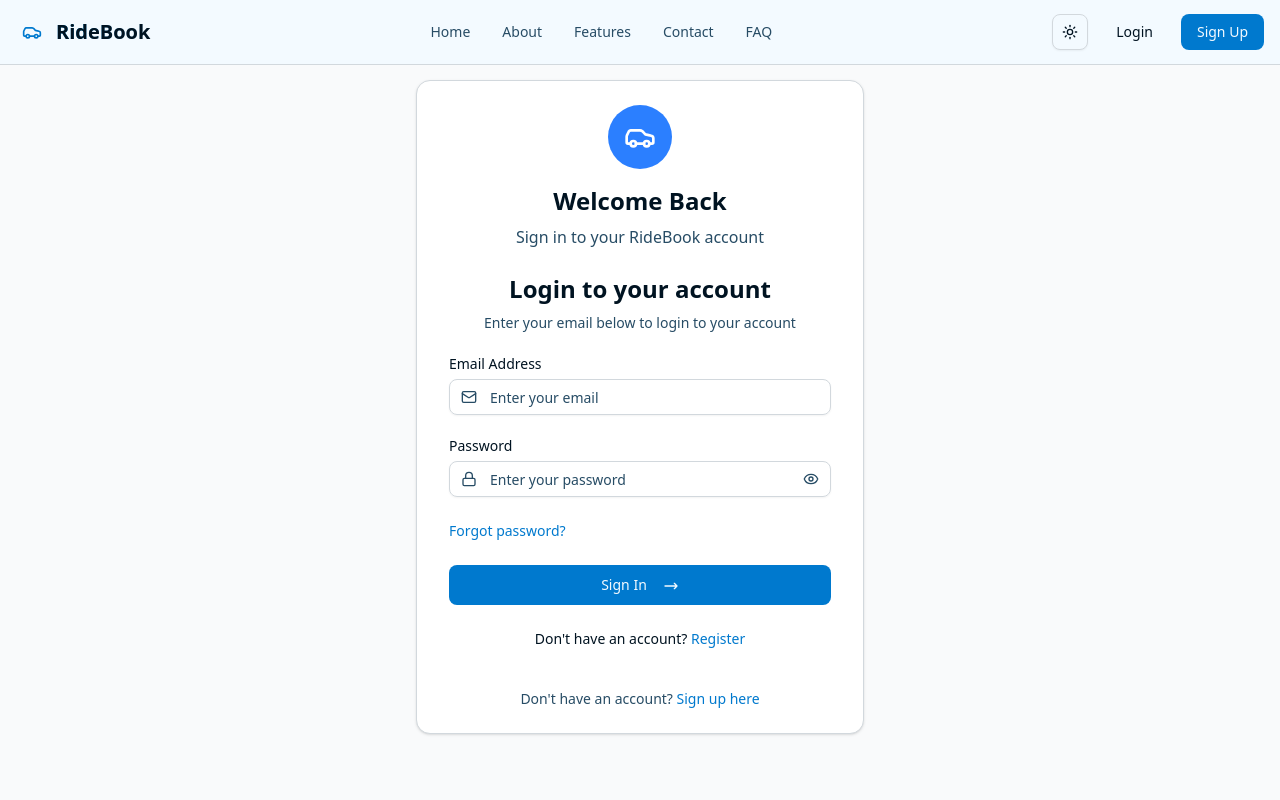
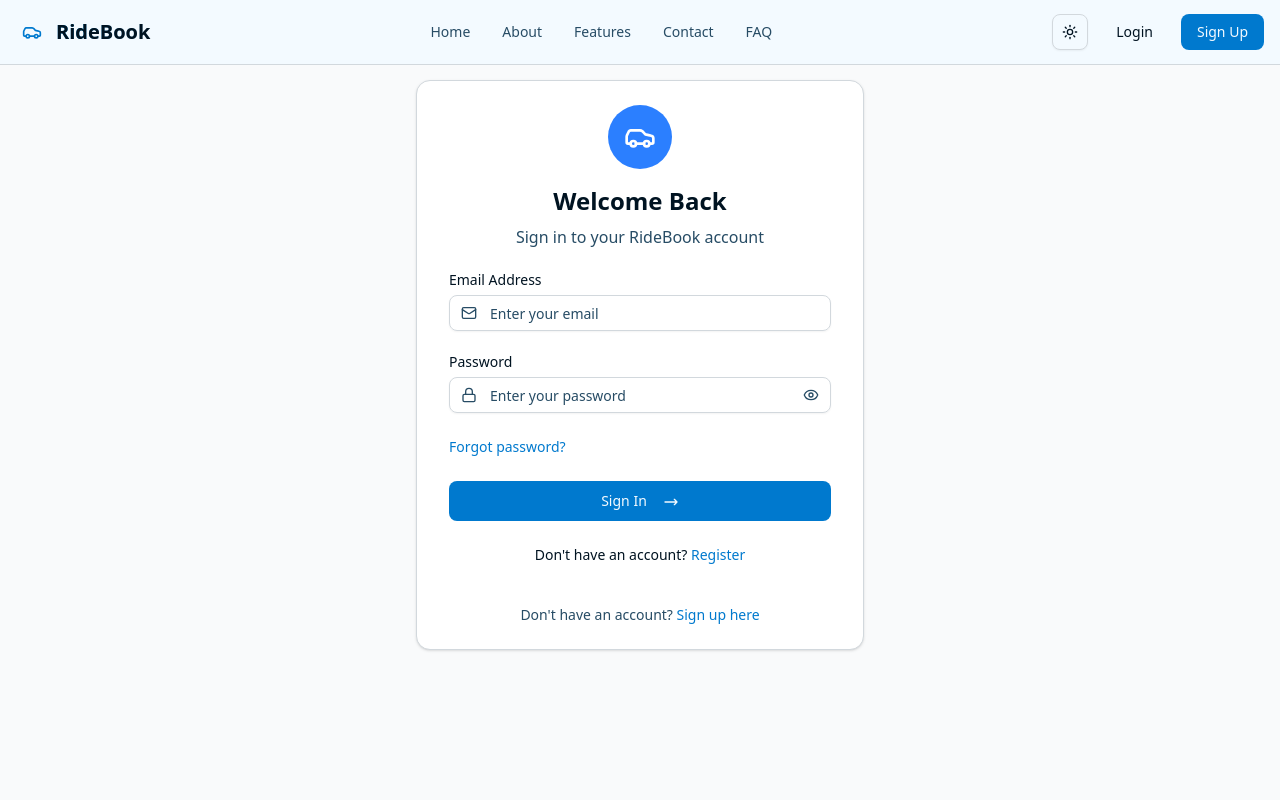
Before and after one commit to coder7475/ride-booking-system, a React (Vite) app in the folder apps/frontend/: page /login in a window 1280 px wide. Shown: the top 800 px of the page. Built offline with nearby package versions, Linux system fonts and the light colour scheme.

Commit message:
feat: remove redundant login header and description from LoginForm

```diff
--- a/apps/frontend/src/modules/auth/LoginForm.tsx
+++ b/apps/frontend/src/modules/auth/LoginForm.tsx
@@ -54,12 +54,6 @@
 
   return (
     <div className={cn("flex flex-col gap-6", className)} {...props}>
-      <div className="flex flex-col items-center gap-2 text-center">
-        <h1 className="text-2xl font-bold">Login to your account</h1>
-        <p className="text-muted-foreground text-balance text-sm">
-          Enter your email below to login to your account
-        </p>
-      </div>
       <div className="grid gap-6">
         <Form {...form}>
           <form onSubmit={form.handleSubmit(onSubmit)} className="space-y-6">
```
